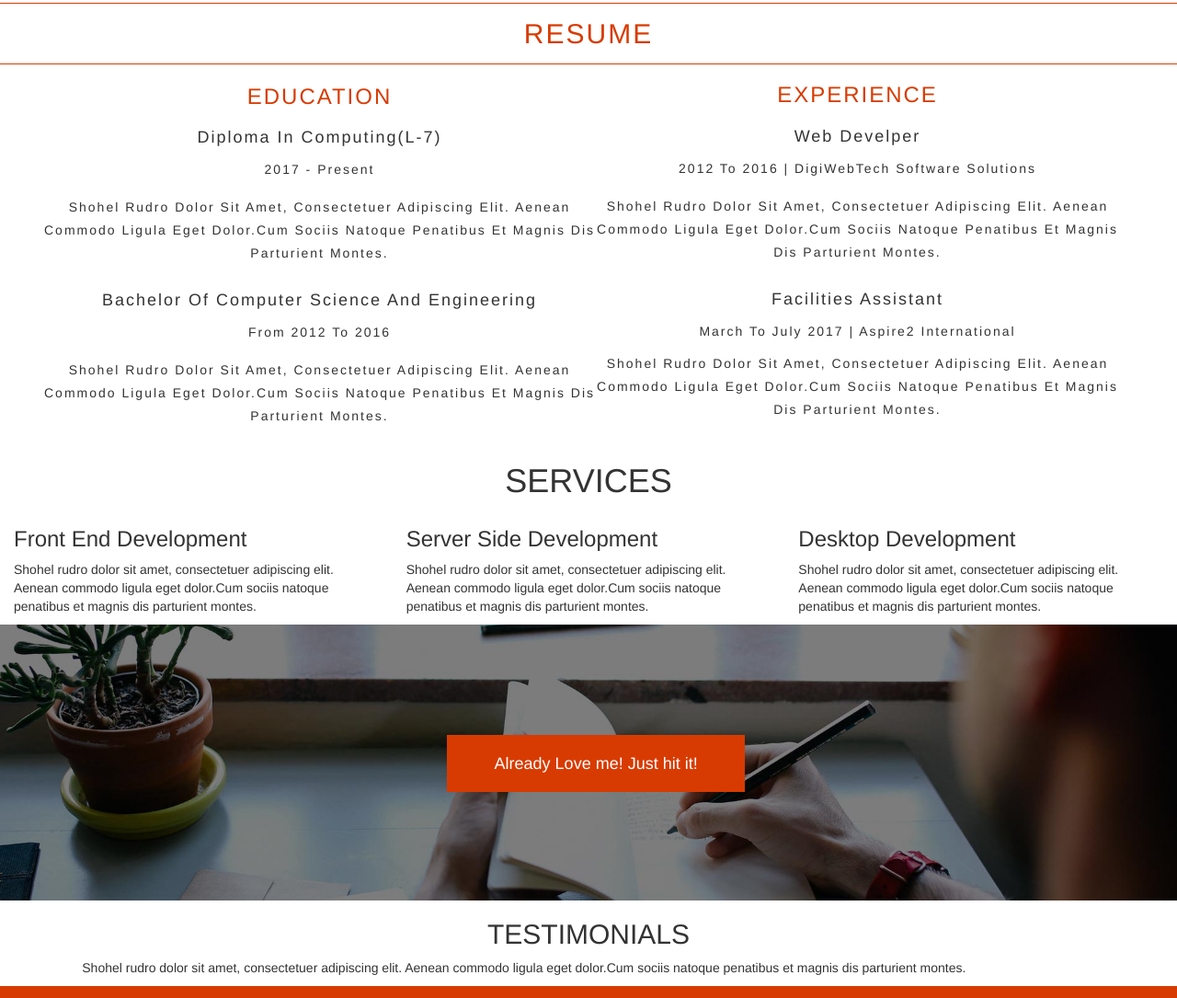
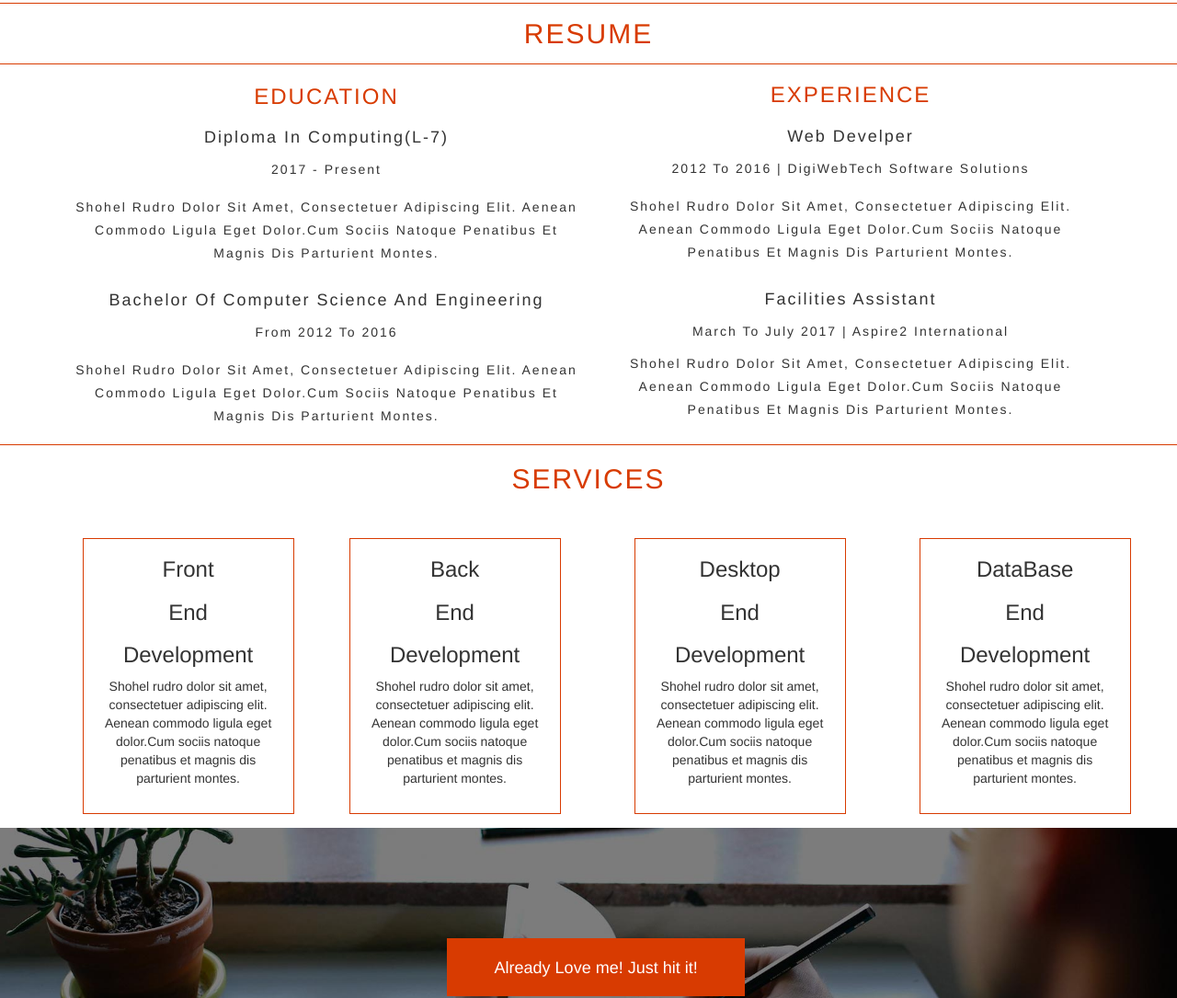
Before and after one commit to manpreet-singh17/Portfolio, a website: page index.html in a window 1280 px wide. Shown: the part 881-1966 px from the top of the page at 92% size. Drawn offline with nearby package versions, Linux system fonts and the light colour scheme.

Commit message:
half work of services section is done.

```diff
--- a/index.html
+++ b/index.html
@@ -204,26 +204,38 @@
         <!-- Services section starts -->
         <section>
             <!-- service container starts -->
-            <div class="container-fluid">
+            <div class="container-fluid" id="services">
                 <!-- services heading row strats -->
-                <div class="row">
-                    <div class="col-xs-12">
-                        <h1 class="text-center">SERVICES</h1>
+                <div class="row" id="servicesRow1">
+                    <div class="col-xs-12" id="serviceHeader">
+                        <h2>SERVICES</h2>
                     </div>
                 </div>
                 <!-- services heading row ends -->
                 <!-- services row strats -->
-                <div class="row">
-                    <div class="col-md-4">
-                        <h3>Front End Development</h3>
+                <div class="row" id="servicesRow2">
+                    <div class="col-md-3 col-xs-12" id="frontEndDevServices">
+                        <h3>Front</h3>
+                        <h3>End </h3>
+                        <h3>Development</h3>
                         <p>Shohel rudro dolor sit amet, consectetuer adipiscing elit. Aenean commodo ligula eget dolor.Cum sociis natoque penatibus et magnis dis parturient montes.</p>
                     </div>
-                    <div class="col-md-4">
-                        <h3>Server Side Development</h3>
+                    <div class="col-md-3 col-xs-12" id="serverDevServices">
+                        <h3>Back</h3>
+                        <h3>End </h3>
+                        <h3>Development</h3>
                         <p>Shohel rudro dolor sit amet, consectetuer adipiscing elit. Aenean commodo ligula eget dolor.Cum sociis natoque penatibus et magnis dis parturient montes.</p>
                     </div>
-                    <div class="col-md-4">
-                        <h3>Desktop Development</h3>
+                    <div class="col-md-3 col-xs-12" id="desktopDevServices">
+                        <h3>Desktop</h3>
+                        <h3>End </h3>
+                        <h3>Development</h3>
+                        <p>Shohel rudro dolor sit amet, consectetuer adipiscing elit. Aenean commodo ligula eget dolor.Cum sociis natoque penatibus et magnis dis parturient montes.</p>
+                    </div>
+                    <div class="col-md-3 col-xs-12" id="dataBaseDevServices">
+                        <h3>DataBase</h3>
+                        <h3>End </h3>
+                        <h3>Development</h3>
                         <p>Shohel rudro dolor sit amet, consectetuer adipiscing elit. Aenean commodo ligula eget dolor.Cum sociis natoque penatibus et magnis dis parturient montes.</p>
                     </div>
                 </div>
--- a/styleSheets/sass/main.scss
+++ b/styleSheets/sass/main.scss
@@ -21,6 +21,7 @@ $primary-color: #D83B01;
 #resume {
     .container {
         .row {
+            margin: 0px;
             #col1 {
                 padding: 2px;
                 #educationHead {
@@ -113,6 +114,55 @@ $primary-color: #D83B01;
 }
 
 
+/*=======================Services CSS Rules=======================*/
+
+#services {
+    #servicesRow1 {
+        #serviceHeader {
+            text-align: center;
+            @extend .textFormat;
+            color: $primary-color;
+            border-top: 1px solid $primary-color;
+            margin-bottom: 3%;
+        }
+    }
+    #servicesRow2 {
+        #frontEndDevServices {
+            border: 1px solid #D83B01;
+            height: 300px;
+            width: 230px;
+            text-align: center;
+            margin-bottom: 15px;
+            margin-left: 7%;
+        }
+        #serverDevServices {
+            border: 1px solid #D83B01;
+            height: 300px;
+            width: 230px;
+            text-align: center;
+            margin-bottom: 15px;
+            margin-left: 60px;
+        }
+        #desktopDevServices {
+            border: 1px solid #D83B01;
+            height: 300px;
+            width: 230px;
+            text-align: center;
+            margin-bottom: 15px;
+            margin-left: 80px;
+        }
+        #dataBaseDevServices {
+            border: 1px solid #D83B01;
+            height: 300px;
+            width: 230px;
+            text-align: center;
+            margin-bottom: 15px;
+            margin-left: 80px;
+        }
+    }
+}
+
+
 /*======================WORK process Rules=======================*/
 
 @media screen and (max-width: 480px) {
--- a/styleSheets/sass/partialsSass/_aboutMe.scss
+++ b/styleSheets/sass/partialsSass/_aboutMe.scss
@@ -20,6 +20,7 @@
     border: 1px solid $primary-color;
     height: 250px;
     padding: 24px;
+    overflow: auto;
 }
 
 #aboutMeHeader>h3 {
```
Also changed, not shown: css/main.css, 1 other file.
